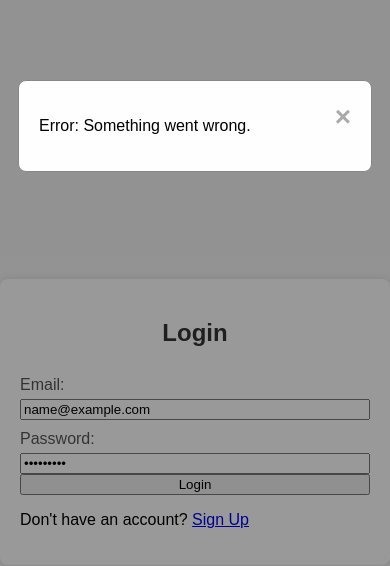
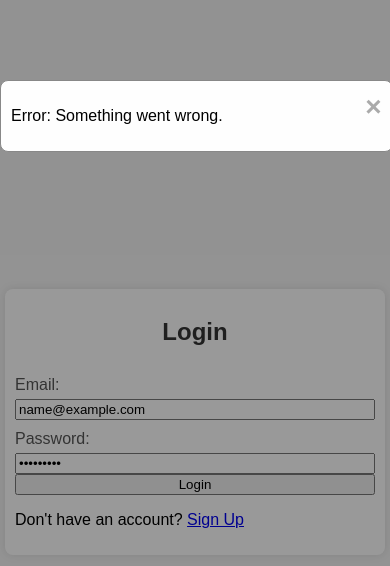
Before and after one commit to Jacob4k/appointment, a plain HTML site: page login.html in a window 390 px wide. Both pictures are taken after typing "name@example.com", "Sample123" into the empty fields and a click on the button "Login". Drawn offline with Linux system fonts and the light colour scheme; no server answers.

Commit message:
Update styles.css

```diff
--- a/styles.css
+++ b/styles.css
@@ -7,6 +7,7 @@ body {
     justify-content: center;
     align-items: center;
     height: 100vh;
+    overflow: hidden; /* Prevent page scrolling */
 }
 
 .container {
@@ -16,11 +17,15 @@ body {
     box-shadow: 0 0 10px rgba(0, 0, 0, 0.1);
     max-width: 600px;
     width: 100%;
+    max-height: 90vh; /* Limit height of the container */
+    overflow-y: auto; /* Enable vertical scrolling */
+    margin: 20px;
 }
 
 h2 {
     text-align: center;
     color: #333333;
+    margin-bottom: 20px;
 }
 
 form {
@@ -46,6 +51,7 @@ select {
     font-size: 16px;
     width: 100%;
     box-sizing: border-box;
+    margin-bottom: 10px;
 }
 
 textarea {
@@ -108,3 +114,38 @@ input[type="submit"]:hover {
 #modalMessage {
     font-size: 16px;
 }
+
+/* Responsive Styles */
+@media (max-width: 768px) {
+    .container {
+        padding: 15px;
+        margin: 10px;
+    }
+
+    input[type="submit"] {
+        padding: 12px 15px;
+        font-size: 14px;
+    }
+
+    .modal-content {
+        padding: 15px;
+        width: 90%;
+    }
+}
+
+@media (max-width: 480px) {
+    .container {
+        padding: 10px;
+        margin: 5px;
+    }
+
+    input[type="submit"] {
+        padding: 10px 12px;
+        font-size: 12px;
+    }
+
+    .modal-content {
+        padding: 10px;
+        width: 95%;
+    }
+}
```
